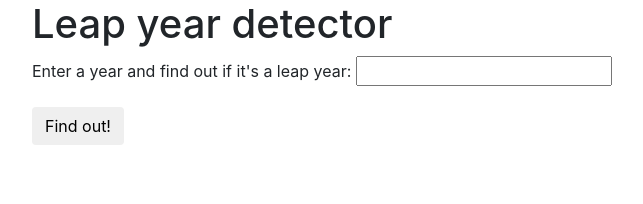
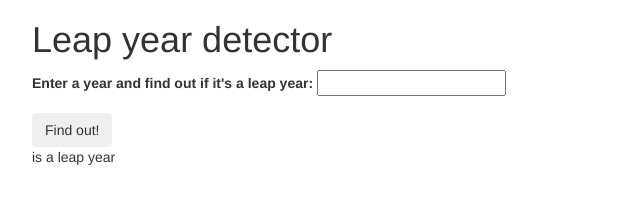
Before and after one commit to JamesHerbert1/leap-year, a plain HTML site: page index.html in a window 1280 px wide. Shown: the whole page, without its empty margins (53-696 px from the left). Drawn offline with nearby package versions, Linux system fonts and the light colour scheme.

Commit message:
added a span to my html

```diff
--- a/index.html
+++ b/index.html
@@ -9,23 +9,24 @@
 
     <!-- My Styles -->
     <link rel="stylesheet" href="css/styles.css">
+    <link rel="stylesheet" href="css/bootstrap.css">
 </head>
 
 <body>
     <div class="container">
         <h1>Leap year detector</h1>
+
         <form id="leap-year">
             <div class="form-group">
                 <label for="year">Enter a year and find out if it's a leap year:</label>
                 <input id="year" type="text">
             </div>
+
             <button type="submit" class="btn">Find out!</button>
         </form>
 
-        <p class="display"></p>
-
         <div id="result">
-
+            <p><span class="year"></span>is <span class="not"></span>a leap year</p>
         </div>
     </div>
     <script src="https://code.jquery.com/jquery-3.3.1.slim.min.js" integrity="sha384-q8i/X+965DzO0rT7abK41JStQIAqVgRVzpbzo5smXKp4YfRvH+8abtTE1Pi6jizo" crossorigin="anonymous"></script>
```
